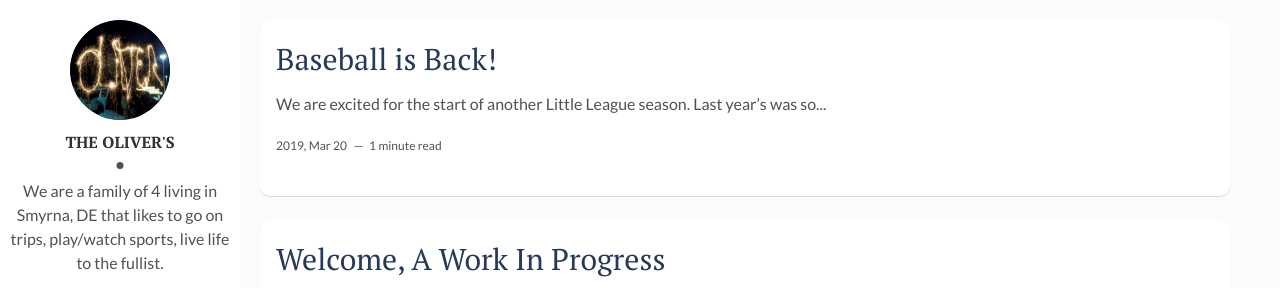
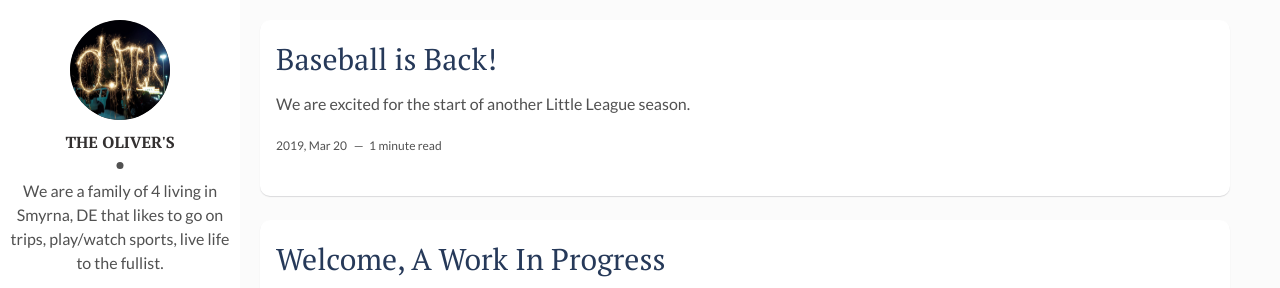
Before and after one commit to joliver3/joliver3.github.io, a Jekyll site: the page built from index.html, in a window 1280 px wide. Shown: the top 288 px of the page. Built offline with Jekyll 4.4.1, drawn with Linux system fonts in a browser that asks for light colours; the list of posts is cut into pages by our own code.

Commit message:
Update 2019-03-19-baseball-is-back.markdown

```diff
--- a/_posts/2019-03-19-baseball-is-back.markdown
+++ b/_posts/2019-03-19-baseball-is-back.markdown
@@ -5,5 +5,4 @@ date: 2019-03-19 19:00:20 -0500
 ---
 ![Baseball is Back](https://lh3.googleusercontent.com/9TMMnF_sTNR9PiramG15j7AYEl5FzGfaoXBs0YeyHvmjV5N6-6BWBTWj7dJ5cN1bxBpSPC8ecEVbFAwdPqMuUiwNoWJva7b0YtgghRYn2D8c1pp-FaRgZz5wGudjlvCIeepKLeATZsE=w1200)
 
-We are excited for the start of another Little League season. Last year's was so exciting.
-We are equally excited as this is our first in Smyrna Clayton Little League.
+We are excited for the start of another Little League season.
```
